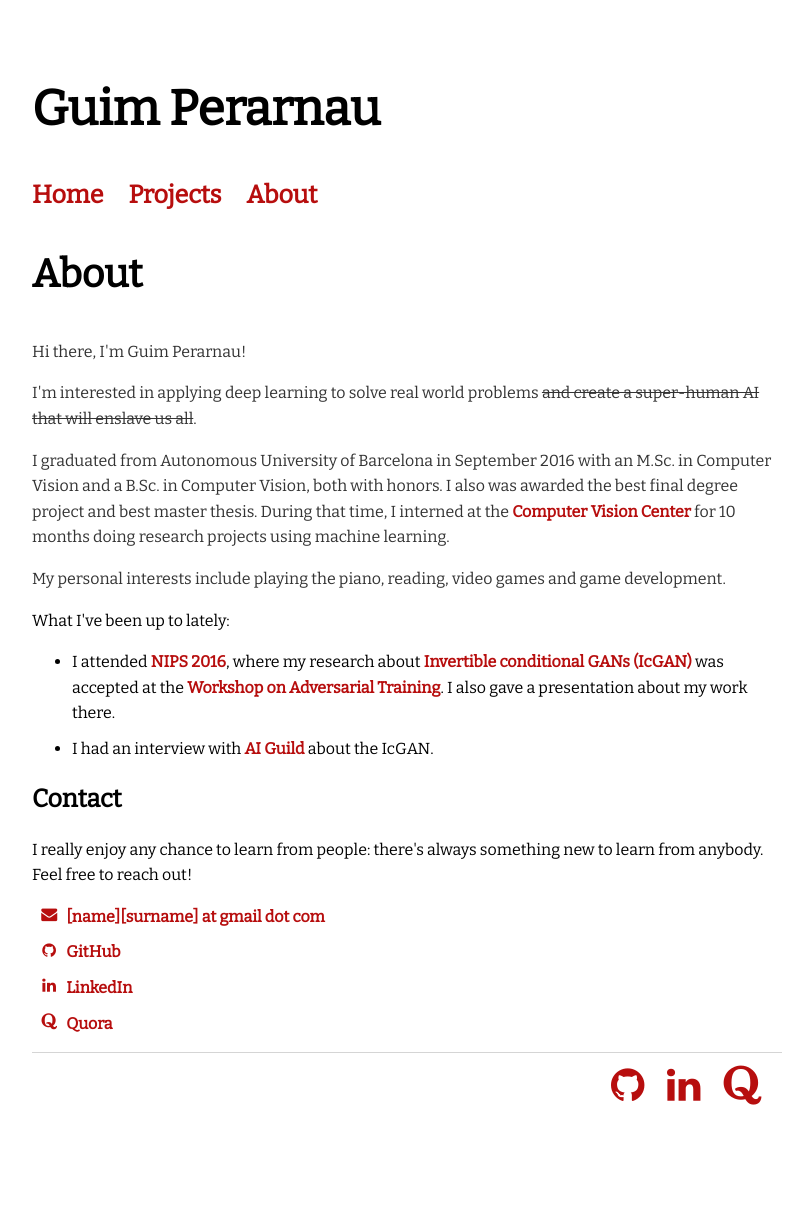
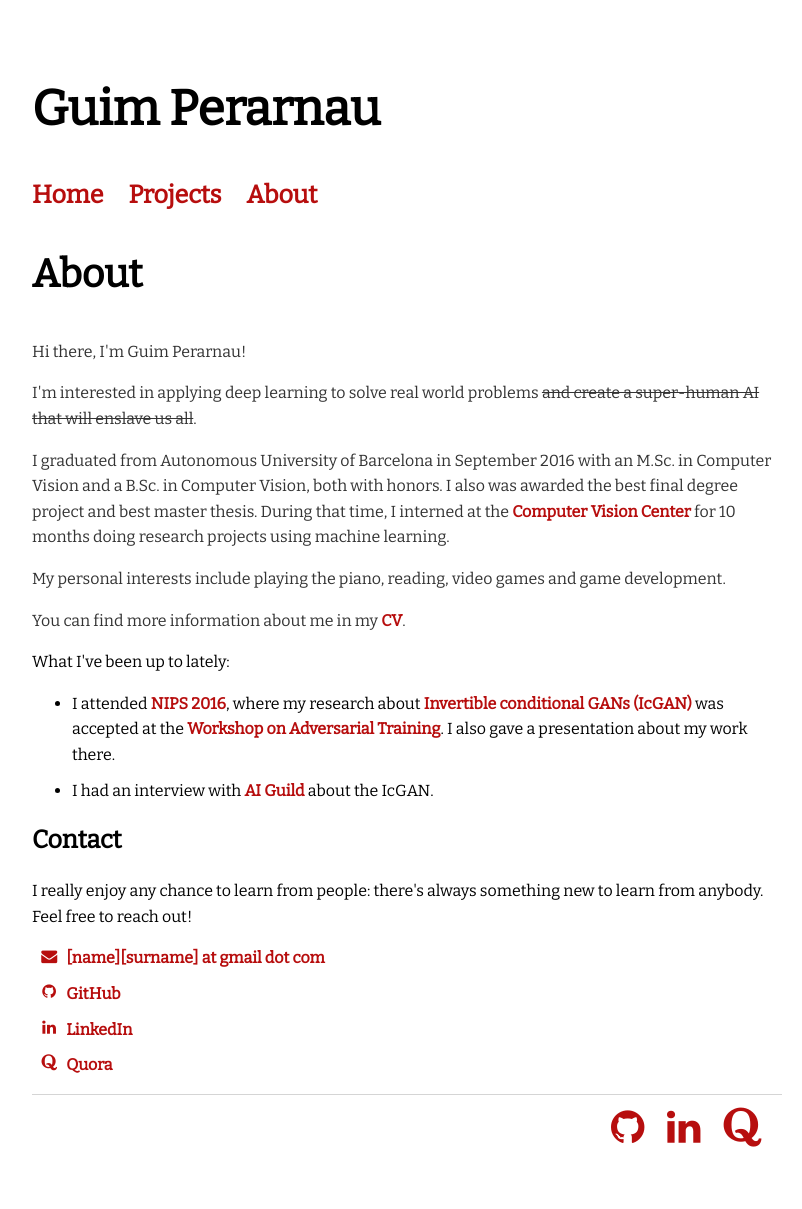
Before and after one commit to Guim3/guim3.github.io, a Jekyll site: the page built from about/index.html, in a window 1280 px wide. Shown: the whole page, without its empty margins (233-1035 px from the left). Built offline with Jekyll 4.4.1, drawn with Linux system fonts in a browser that asks for light colours; before the commit the page ends 1168 px from its top, so only the background shows below that.

Commit message:
Add CV in about section

```diff
--- a/about/index.html
+++ b/about/index.html
@@ -9,6 +9,7 @@ title: About
 	</p>
 	<p>I graduated from Autonomous University of Barcelona in September 2016 with an M.Sc. in Computer Vision and a B.Sc. in Computer Vision, both with honors. I also was awarded the best final degree project and best master thesis. During that time, I interned at the <a href="http://www.cvc.uab.es/">Computer Vision Center</a> for 10 months doing research projects using machine learning.</p>
 	<p>My personal interests include playing the piano, reading, video games and game development.</p>
+	<p>You can find more information about me in my <a href="/about/Guim_Perarnau_Resume.pdf">CV</a>.</p>
 
 	What I've been up to lately:
 	<ul>
```
Also changed, not shown: 1 other file.
